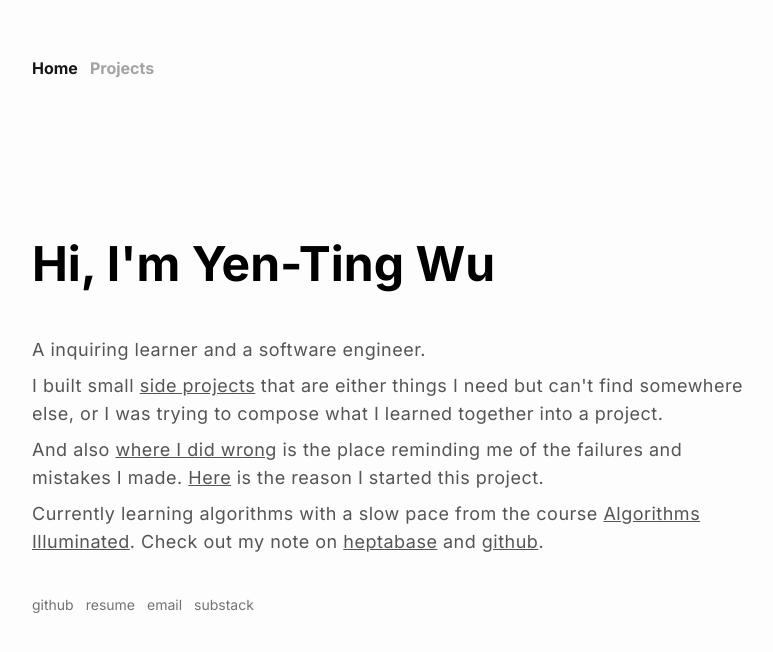
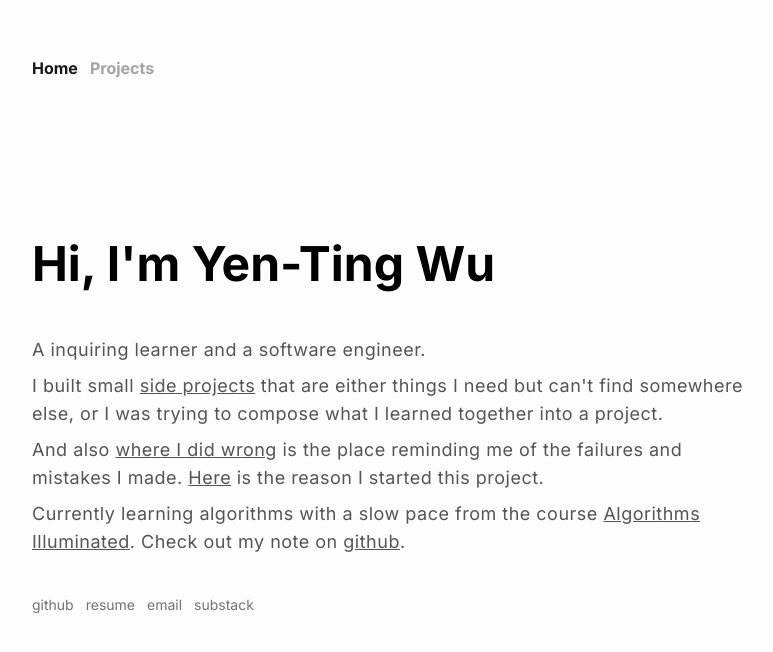
Before and after one commit to YenTingWu/yenting.me, a Next.js app: page / in a window 1280 px wide. Shown: the top 652 px of the page, without its empty margins (248-1021 px from the left). Built offline with nearby package versions, Linux system fonts and the light colour scheme.

Commit message:
feat: remove heptabase from the note of algorithms illuminated

```diff
--- a/app/page.tsx
+++ b/app/page.tsx
@@ -65,13 +65,6 @@ export default function Home() {
               </a>
               . Check out my note on{' '}
               <a
-                href="https://app.heptabase.com/w/f1dac5f931087ce6c3f53244d3daf79fcfbe470542ca8002789d63bb73e7d54b?id=3eede30d-f134-4a26-b34f-9a98fd6c6985"
-                target="_blank"
-              >
-                heptabase
-              </a>{' '}
-              and{' '}
-              <a
                 href="https://github.com/YenTingWu/algorithms-illuminated"
                 target="_blank"
               >
```
